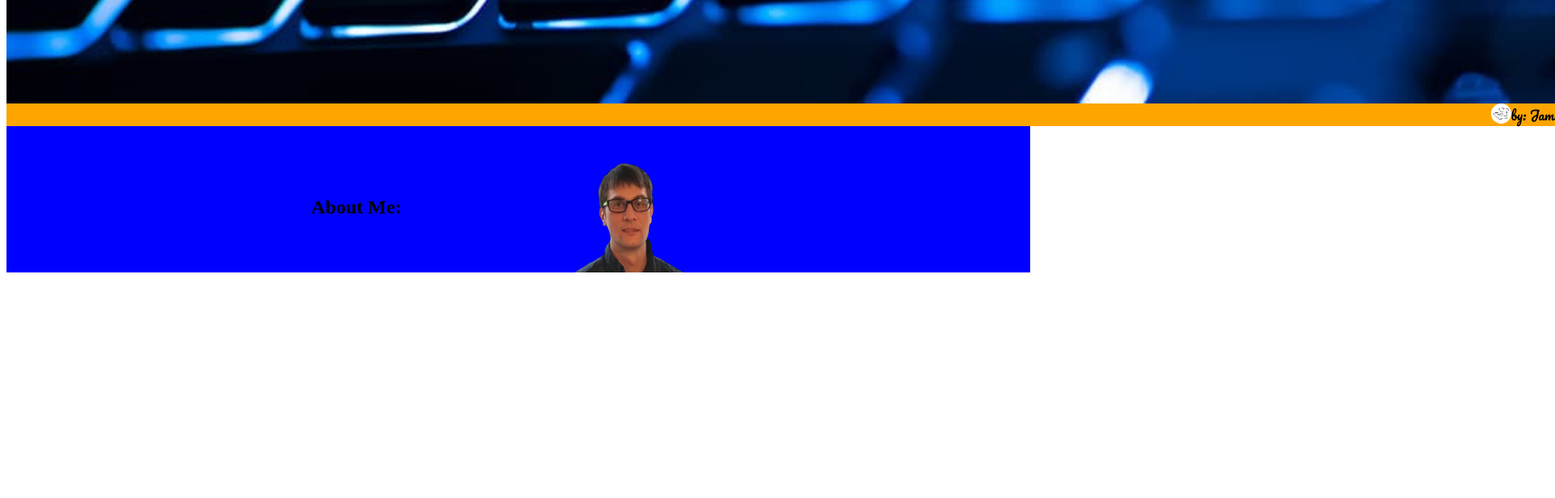
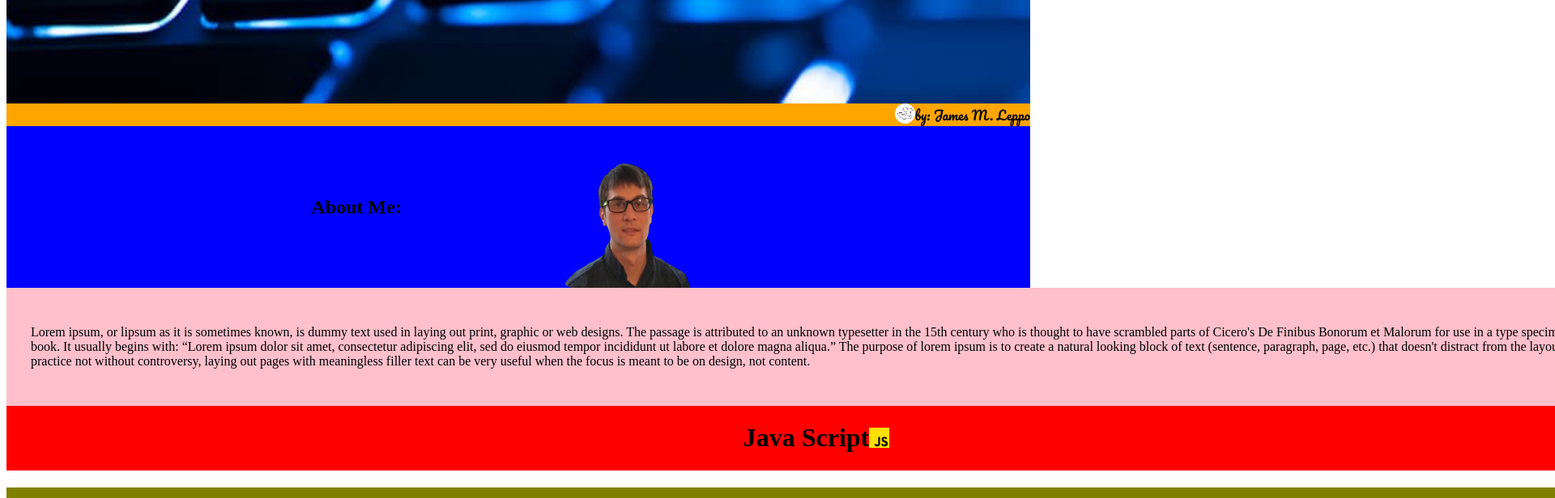
Before and after one commit to johnson999666/mysite, a plain HTML site: page index.html in a window 1280 px wide. Shown: the part 680-1296 px from the top of the page at 81% size, 1920 px wide, since content can reach past the window. Drawn offline with Linux system fonts and the light colour scheme.

Commit message:
Update style.css

```diff
--- a/style.css
+++ b/style.css
@@ -16,6 +16,7 @@
 .a {
 
         display: flex;
+
         justify-content: center; /* horizontally center the child elements */
         align-items: center; /* vertically center the child elements */
         background-image: url('keys.jpg');
@@ -23,8 +24,8 @@
         background-position: center;
         height: 100vh;
         background-color: red;
-        width: 250vh;
-      }
+        max-width: 250vh;
+}
 #title {
     font-family: 'Roboto', sans-serif; /* use a sans-serif font */
     font-weight: bold; /* make the font weight bold */
@@ -38,11 +39,12 @@
 .b {
 
     display: flex;
+    flex-wrap: wrap;
     justify-content: right;
     align-items: right;
     font-family: 'Pacifico', cursive;
     background-color: orange;
-    width: 250vh;
+    max-width: 250vh;
 
 }
 
@@ -66,10 +68,10 @@
     display: flex;
     justify-content: center;
     align-items: center;
-    width: 300vh;
+    max-width: 250vh;
     background-color: blue;
 
-    width: 100%;
+
 
 }
 #about {
@@ -89,7 +91,7 @@
     display: flex;
     flex-wrap: wrap;
     background-color: pink;
-    width: 300vh;
+    width: 250vh;
 
 
 
@@ -112,7 +114,7 @@
     justify-content: center;
     align-items: center;
     background-color: red;
-    width: 300vh;
+    width: 250vh;
 
 }
 #python {
@@ -131,7 +133,7 @@
     justify-content: center;
     align-items: center;
     background-color: olive;
-    width: 300vh;
+    width: 250vh;
 }
 .g {
     background-color: magenta;
```
